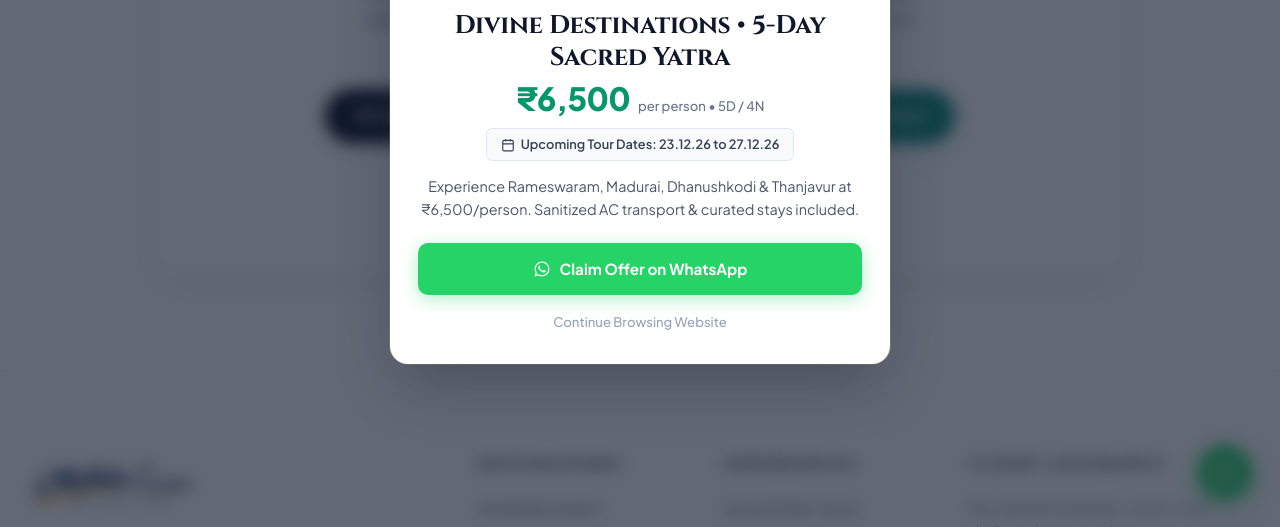
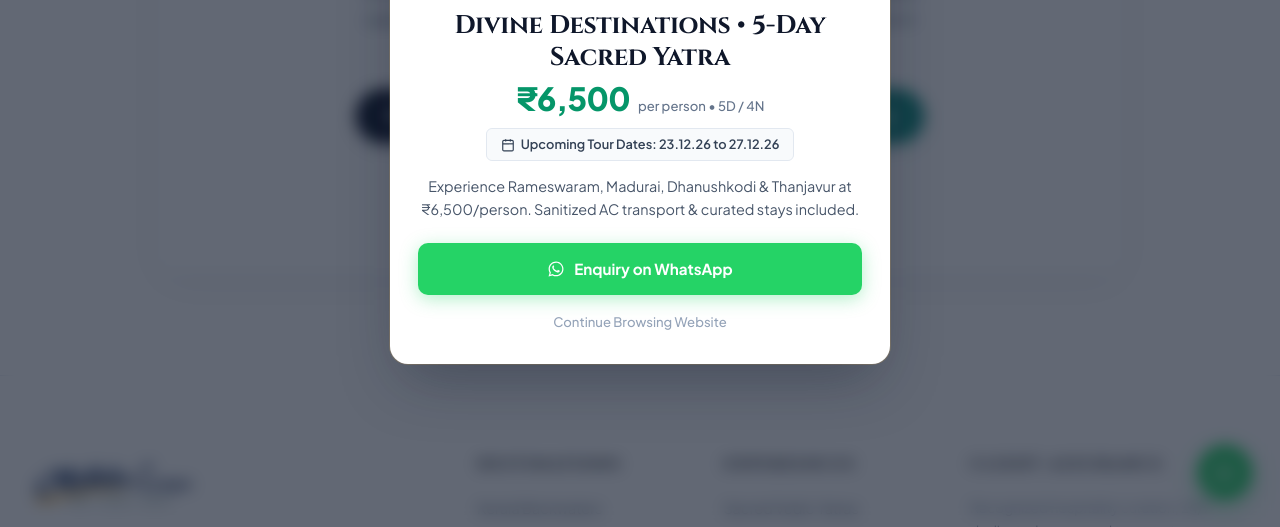
Before and after one commit to Adarsh1530/midhila_voyages, a PHP site: page /MIDHILA/payment-failure.php in a window 1280 px wide. Shown: the part 399-926 px from the top of the page. Run offline with PHP 8.4, Linux system fonts and the light colour scheme; data comes from the database, SQL or seed files in the repository; some libraries are stand-ins or nearby versions.

Commit message:
Update WhatsApp action buttons across the entire website to Enquiry on WhatsApp

```diff
--- a/about.php
+++ b/about.php
@@ -98,7 +98,7 @@ require_once __DIR__ . '/includes/header.php';
       </p>
       <div style="display:flex;justify-content:center;gap:16px;flex-wrap:wrap;">
         <a href="<?= e(build_whatsapp_url($agencyWhatsApp, "Hello MIDHILA VOYAGES, I would like to consult with a travel curator.")) ?>" target="_blank" rel="noopener noreferrer" class="btn-whatsapp-solid">
-          <span><?= e(__t('btn_whatsapp_us', 'WhatsApp Specialist')) ?></span>
+          <span><?= e(__t('btn_whatsapp_us', 'Enquiry on WhatsApp')) ?></span>
         </a>
         <a href="<?= BASE_URL ?>/contact.php" class="btn-cinematic-primary">
           <span><?= e(__t('nav_contact', 'Contact Our Office')) ?></span>
--- a/contact.php
+++ b/contact.php
@@ -202,7 +202,7 @@ require_once __DIR__ . '/includes/header.php';
 
           <a href="<?= e($waUrl) ?>" target="_blank" rel="noopener noreferrer" class="btn-whatsapp-solid" style="width:100%;justify-content:center;">
             <svg width="18" height="18" viewBox="0 0 24 24" fill="currentColor"><path d="M12.031 6.172c-3.181 0-5.767 2.586-5.768 5.766-.001 1.298.38 2.27 1.019 3.287l-.711 2.598 2.664-.698c.99.54 2.11.83 3.292.83 3.183 0 5.768-2.587 5.768-5.766.001-3.181-2.585-5.767-5.764-5.767zm7.653 5.766c0 4.225-3.438 7.663-7.654 7.663-1.309 0-2.569-.334-3.674-.925l-4.148 1.088 1.107-4.041c-.696-1.187-1.077-2.55-1.077-3.957 0-4.224 3.438-7.662 7.654-7.662 4.226 0 7.662 3.438 7.662 7.662z"/></svg>
-            <span>Instant WhatsApp Chat</span>
+            <span><?= e(__t('btn_whatsapp_us', 'Enquiry on WhatsApp')) ?></span>
           </a>
 
         </div>
--- a/destination.php
+++ b/destination.php
@@ -177,7 +177,7 @@ require_once __DIR__ . '/includes/header.php';
           <div style="display:flex;flex-direction:column;gap:12px;border-top:1px solid var(--color-border);padding-top:20px;">
             <a href="<?= e($waDestUrl) ?>" target="_blank" rel="noopener noreferrer" class="btn-whatsapp-solid" style="width:100%;justify-content:center;">
               <svg width="18" height="18" viewBox="0 0 24 24" fill="currentColor"><path d="M12.031 6.172c-3.181 0-5.767 2.586-5.768 5.766-.001 1.298.38 2.27 1.019 3.287l-.711 2.598 2.664-.698c.99.54 2.11.83 3.292.83 3.183 0 5.768-2.587 5.768-5.766.001-3.181-2.585-5.767-5.764-5.767zm7.653 5.766c0 4.225-3.438 7.663-7.654 7.663-1.309 0-2.569-.334-3.674-.925l-4.148 1.088 1.107-4.041c-.696-1.187-1.077-2.55-1.077-3.957 0-4.224 3.438-7.662 7.654-7.662 4.226 0 7.662 3.438 7.662 7.662z"/></svg>
-              <span><?= e(__t('btn_whatsapp_us', 'Enquire for')) ?> <?= e($destDisplayName) ?></span>
+              <span><?= e(__t('btn_whatsapp_us', 'Enquiry on WhatsApp')) ?></span>
             </a>
 
             <a href="<?= BASE_URL ?>/custom-tour.php?destination_id=<?= (int)$dest['id'] ?>" class="btn-cinematic-primary" style="width:100%;justify-content:center;">
@@ -212,7 +212,7 @@ require_once __DIR__ . '/includes/header.php';
     <?php if (empty($packages)): ?>
       <div style="padding:60px 20px;border:1px dashed var(--color-border);border-radius:var(--radius-md);text-align:center;background:#FAFAFA;">
         <p style="color:var(--color-text-muted);margin-bottom:16px;">We design bespoke private itineraries for <?= e($destDisplayName) ?> on request.</p>
-        <a href="<?= e($waDestUrl) ?>" target="_blank" rel="noopener noreferrer" class="btn-whatsapp-solid"><?= e(__t('btn_whatsapp_us', 'Chat with Our Specialist')) ?></a>
+        <a href="<?= e($waDestUrl) ?>" target="_blank" rel="noopener noreferrer" class="btn-whatsapp-solid"><?= e(__t('btn_whatsapp_us', 'Enquiry on WhatsApp')) ?></a>
       </div>
     <?php else: ?>
       <div class="packages-grid">
--- a/enquiry.php
+++ b/enquiry.php
@@ -307,7 +307,7 @@ require_once __DIR__ . '/includes/header.php';
     </p>
     <div style="display:flex;gap:10px;">
       <a href="<?= e($submittedRecord['wa_url']) ?>" target="_blank" rel="noopener noreferrer" class="btn-whatsapp-solid" style="flex:1;justify-content:center;padding:12px;">
-        <span>Chat on WhatsApp</span>
+        <span><?= e(__t('btn_whatsapp_us', 'Enquiry on WhatsApp')) ?></span>
       </a>
       <a href="<?= BASE_URL ?>/index.php" class="btn-cinematic-secondary" style="flex:1;justify-content:center;padding:12px;">
         <span>Back to Home</span>
--- a/includes/i18n.php
+++ b/includes/i18n.php
@@ -247,9 +247,9 @@ function get_translation_dictionary(): array {
             'ta' => 'விவரங்களை காண்க'
         ],
         'btn_whatsapp_us' => [
-            'en' => 'WhatsApp Specialist',
-            'ml' => 'വാട്സ്ആപ്പിൽ സംസാരിക്കാം',
-            'ta' => 'வாட்ஸ்அப் மூலம் தொடர்புகொள்ள'
+            'en' => 'Enquiry on WhatsApp',
+            'ml' => 'വാട്സ്ആപ്പിൽ അന്വേഷിക്കാം',
+            'ta' => 'வாட்ஸ்அப்பில் விசாரிக்க'
         ],
         'btn_filter' => [
             'en' => 'Filter Options',
@@ -832,9 +832,9 @@ function get_translation_dictionary(): array {
             'ta' => 'பயண கோரிக்கையை அனுப்புக'
         ],
         'chat_on_whatsapp' => [
-            'en' => 'Chat on WhatsApp',
-            'ml' => 'വാട്സ്ആപ്പിൽ സംസാരിക്കാം',
-            'ta' => 'வாட்ஸ்அப்பில் உரையாட'
+            'en' => 'Enquiry on WhatsApp',
+            'ml' => 'വാട്സ്ആപ്പിൽ അന്വേഷിക്കാം',
+            'ta' => 'வாட்ஸ்அப்பில் விசாரிக்க'
         ],
         'prefer_instant_messaging' => [
             'en' => 'Prefer instant messaging?',
--- a/includes/offer-popup.php
+++ b/includes/offer-popup.php
@@ -20,7 +20,7 @@ $popupPrice = get_setting('popup_offer_price', '₹6,500');
 $popupPriceSub = get_setting('popup_offer_price_sub', 'per person • 5D / 4N');
 $popupDates = get_setting('popup_offer_dates', 'Upcoming Tour Dates: 23.12.26 to 27.12.26');
 $popupImage = get_setting('popup_offer_image', 'https://images.unsplash.com/photo-1582510003544-4d00b7f74220?auto=format&fit=crop&w=1200&q=80');
-$popupBtnText = get_setting('popup_offer_btn_text', 'Claim Offer on WhatsApp');
+$popupBtnText = get_setting('popup_offer_btn_text', 'Enquiry on WhatsApp');
 $popupBtnLink = get_setting('popup_offer_link', '');
 $popupFrequency = get_setting('popup_offer_frequency', 'session'); // 'session' or 'always'
 
--- a/includes/package-card.php
+++ b/includes/package-card.php
@@ -78,7 +78,7 @@ $cardDetailUrl = BASE_URL . '/package.php?slug=' . urlencode($pkgSlug);
         <a href="<?= e($cardDetailUrl) ?>" class="editorial-pkg-card__btn-view">
           <?= e(__t('btn_view_details', 'Itinerary')) ?> &rarr;
         </a>
-        <a href="<?= e($cardWaUrl) ?>" target="_blank" rel="noopener noreferrer" class="editorial-pkg-card__btn-wa" title="WhatsApp Enquiry" aria-label="WhatsApp Enquiry for <?= e($pkgTitle) ?>">
+        <a href="<?= e($cardWaUrl) ?>" target="_blank" rel="noopener noreferrer" class="editorial-pkg-card__btn-wa" title="Enquiry on WhatsApp" aria-label="Enquiry on WhatsApp for <?= e($pkgTitle) ?>">
           <svg width="18" height="18" viewBox="0 0 24 24" fill="currentColor">
             <path d="M12.031 6.172c-3.181 0-5.767 2.586-5.768 5.766-.001 1.298.38 2.27 1.019 3.287l-.711 2.598 2.664-.698c.99.54 2.11.83 3.292.83 3.183 0 5.768-2.587 5.768-5.766.001-3.181-2.585-5.767-5.764-5.767zm7.653 5.766c0 4.225-3.438 7.663-7.654 7.663-1.309 0-2.569-.334-3.674-.925l-4.148 1.088 1.107-4.041c-.696-1.187-1.077-2.55-1.077-3.957 0-4.224 3.438-7.662 7.654-7.662 4.226 0 7.662 3.438 7.662 7.662z"/>
           </svg>
--- a/index.php
+++ b/index.php
@@ -488,7 +488,7 @@ require_once __DIR__ . '/includes/header.php';
               <span><?= e(__t('btn_explore_sacred', 'View Pilgrimage Circuit')) ?></span>
             </a>
             <a href="<?= e(build_whatsapp_url($agencyWhatsApp, "Hello MIDHILA VOYAGES, I would like to reserve seats for the upcoming Pilgrim Tour.")) ?>" target="_blank" rel="noopener noreferrer" class="btn-whatsapp-solid">
-              <span><?= e(__t('btn_whatsapp_us', 'Reserve via WhatsApp')) ?></span>
+              <span><?= e(__t('btn_whatsapp_us', 'Enquiry on WhatsApp')) ?></span>
             </a>
           </div>
         </div>
@@ -670,7 +670,7 @@ require_once __DIR__ . '/includes/header.php';
           </button>
 
           <span style="font-size:0.8rem;color:var(--color-text-muted);">
-            <?= e(__t('prefer_instant_messaging', 'Prefer instant messaging?')) ?> <a href="<?= e(build_whatsapp_url($agencyWhatsApp, "Hello MIDHILA VOYAGES, I would like to enquire about travel packages.")) ?>" target="_blank" rel="noopener noreferrer" style="color:var(--color-whatsapp);font-weight:700;"><?= e(__t('chat_on_whatsapp', 'Chat on WhatsApp')) ?> &rarr;</a>
+            <?= e(__t('prefer_instant_messaging', 'Prefer instant messaging?')) ?> <a href="<?= e(build_whatsapp_url($agencyWhatsApp, "Hello MIDHILA VOYAGES, I would like to enquire about travel packages.")) ?>" target="_blank" rel="noopener noreferrer" style="color:var(--color-whatsapp);font-weight:700;"><?= e(__t('btn_whatsapp_us', 'Enquiry on WhatsApp')) ?> &rarr;</a>
           </span>
         </div>
       </form>
--- a/package.php
+++ b/package.php
@@ -278,7 +278,7 @@ require_once __DIR__ . '/includes/header.php';
 
             <a href="<?= e($waPkgUrl) ?>" target="_blank" rel="noopener noreferrer" class="btn-whatsapp-solid" style="width:100%;justify-content:center;">
               <svg width="18" height="18" viewBox="0 0 24 24" fill="currentColor"><path d="M12.031 6.172c-3.181 0-5.767 2.586-5.768 5.766-.001 1.298.38 2.27 1.019 3.287l-.711 2.598 2.664-.698c.99.54 2.11.83 3.292.83 3.183 0 5.768-2.587 5.768-5.766.001-3.181-2.585-5.767-5.764-5.767zm7.653 5.766c0 4.225-3.438 7.663-7.654 7.663-1.309 0-2.569-.334-3.674-.925l-4.148 1.088 1.107-4.041c-.696-1.187-1.077-2.55-1.077-3.957 0-4.224 3.438-7.662 7.654-7.662 4.226 0 7.662 3.438 7.662 7.662z"/></svg>
-              <span>Instant WhatsApp Enquiry</span>
+              <span><?= e(__t('btn_whatsapp_us', 'Enquiry on WhatsApp')) ?></span>
             </a>
 
             <a href="<?= BASE_URL ?>/enquiry.php?package_id=<?= (int)$package['id'] ?>&destination=<?= urlencode($package['destination_name']) ?>" class="btn-cinematic-outline" style="width:100%;justify-content:center;">
--- a/payment-failure.php
+++ b/payment-failure.php
@@ -40,7 +40,7 @@ require_once __DIR__ . '/includes/header.php';
         </a>
 
         <a href="<?= e($waUrl) ?>" target="_blank" rel="noopener noreferrer" class="btn-whatsapp-solid" style="padding:14px 26px;">
-          <span>Assisted WhatsApp Checkout</span>
+          <span><?= e(__t('btn_whatsapp_us', 'Enquiry on WhatsApp')) ?></span>
         </a>
       </div>
 
--- a/pilgrimage.php
+++ b/pilgrimage.php
@@ -53,7 +53,7 @@ require_once __DIR__ . '/includes/header.php';
         <span>Explore Sacred Circuits</span>
       </a>
       <a href="<?= e(build_whatsapp_url($agencyWhatsApp, "Hello MIDHILA VOYAGES, I would like to arrange a family/group pilgrimage tour.")) ?>" target="_blank" rel="noopener noreferrer" class="btn-whatsapp-solid">
-        <span>Group Yatra Enquiry</span>
+        <span><?= e(__t('btn_whatsapp_us', 'Enquiry on WhatsApp')) ?></span>
       </a>
     </div>
   </div>
@@ -140,7 +140,7 @@ require_once __DIR__ . '/includes/header.php';
           </p>
           <div style="display:flex;gap:12px;flex-wrap:wrap;">
             <a href="<?= e(build_whatsapp_url($agencyWhatsApp, "Hello MIDHILA VOYAGES, I want to reserve slots for the 5-Day Pilgrim Tour (₹6,500).")) ?>" target="_blank" rel="noopener noreferrer" class="btn-whatsapp-solid">
-              <span><?= e(__t('btn_whatsapp_us', 'Reserve via WhatsApp')) ?></span>
+              <span><?= e(__t('btn_whatsapp_us', 'Enquiry on WhatsApp')) ?></span>
             </a>
             <a href="<?= BASE_URL ?>/enquiry.php?package=pilgrim-tour" class="btn-cinematic-primary">
               <span><?= e(__t('btn_book_now', 'Book Online')) ?></span>
--- a/services.php
+++ b/services.php
@@ -34,7 +34,7 @@ require_once __DIR__ . '/includes/header.php';
       <?= e(get_setting('services_hero_subtitle', 'From private chauffeured road transit to sacred darshan planning and luxury boutique stays, our concierge manages every detail.')) ?>
     </p>
     <a href="<?= e($waServiceUrl) ?>" target="_blank" rel="noopener noreferrer" class="btn-whatsapp-solid">
-      <span><?= e(get_setting('services_cta_text', 'Consult with a Travel Specialist')) ?></span>
+      <span><?= e(__t('btn_whatsapp_us', 'Enquiry on WhatsApp')) ?></span>
     </a>
   </div>
 </section>
```
